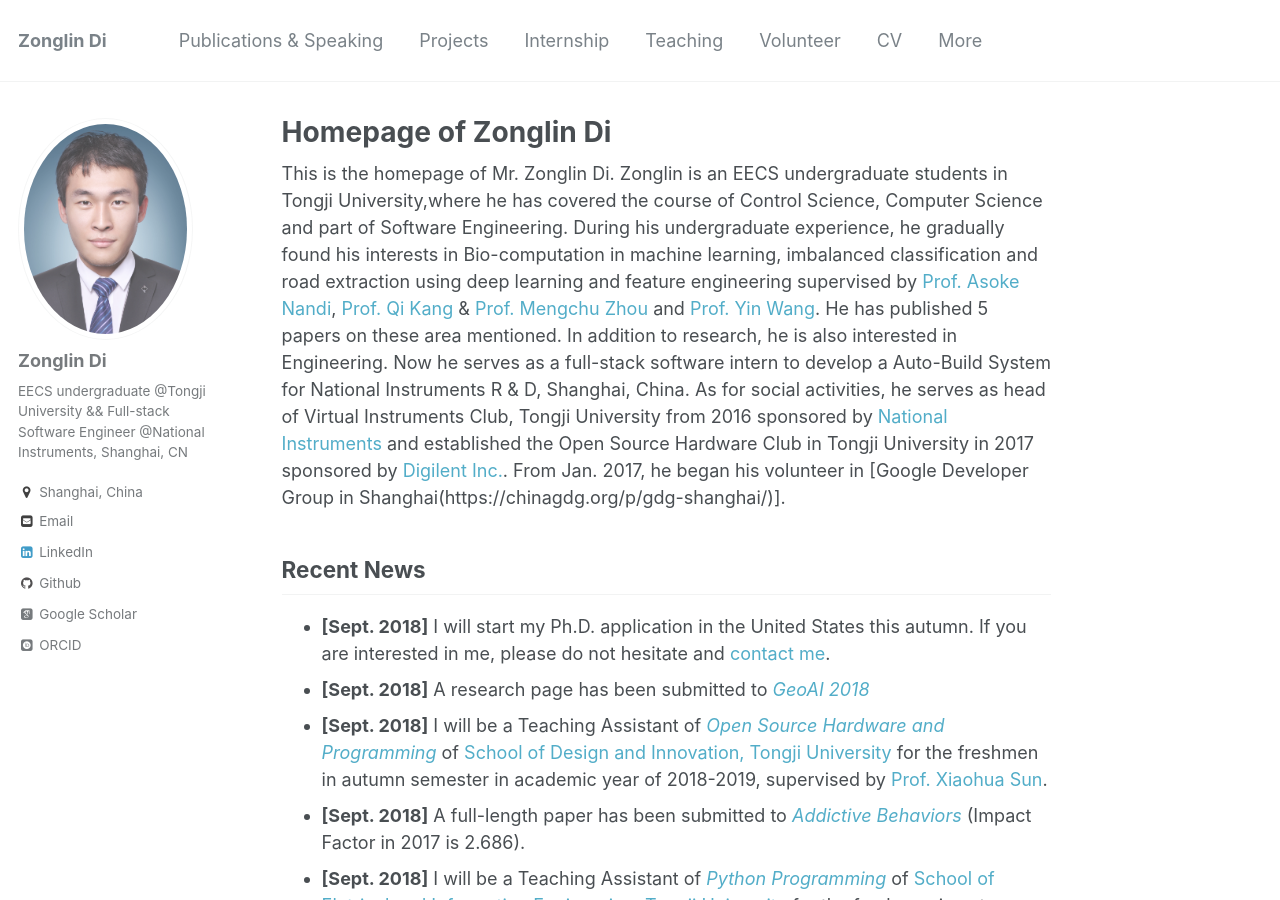
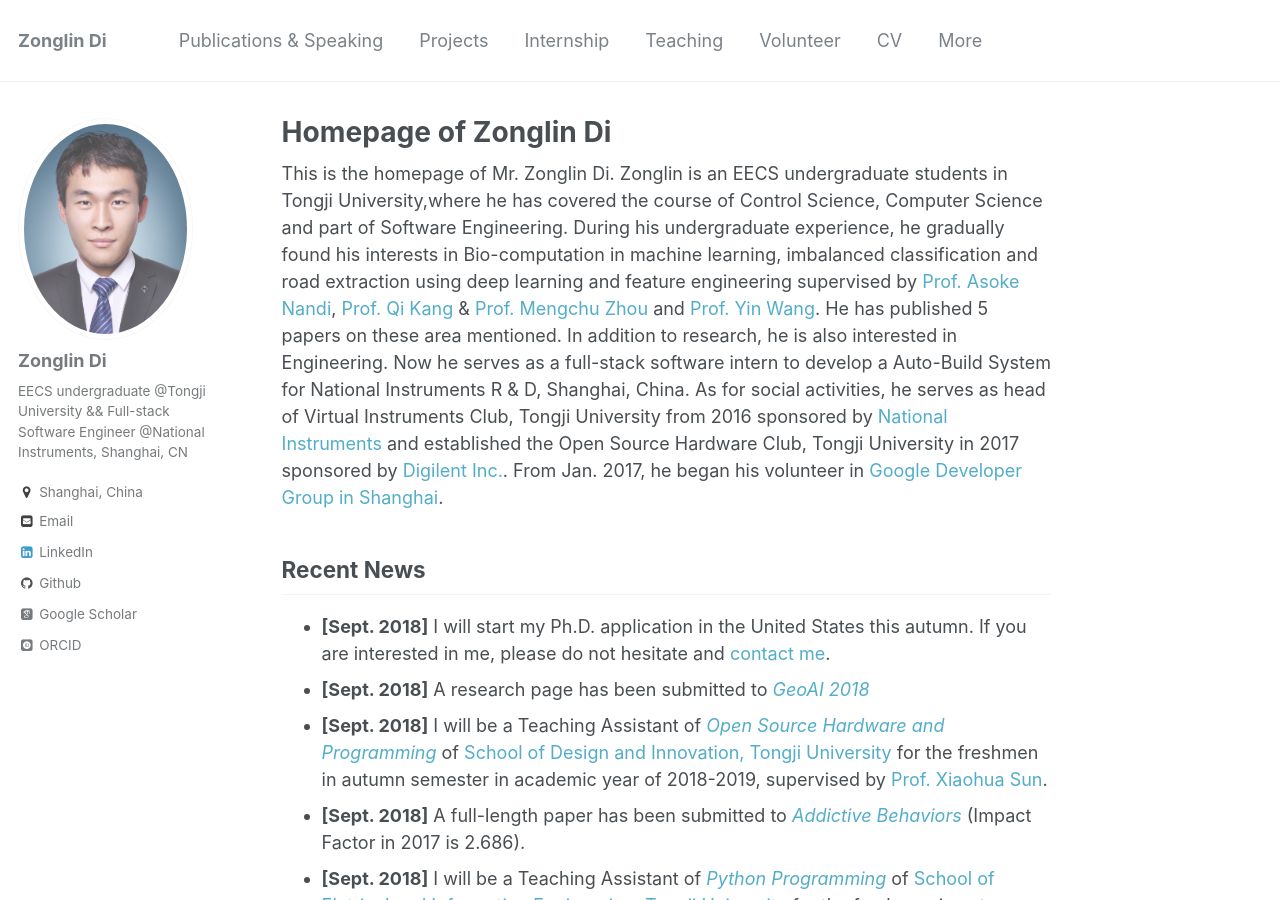
Before and after one commit to ElegantLin/elegantlin.github.io, a Jekyll site: the page built from _pages/about.md, in a window 1280 px wide and 900 px high. Built offline with Jekyll 4.4.1, drawn with Linux system fonts in a browser that asks for light colours; some web fonts are replaced; some of the changed text lies outside the part shown.

```diff
--- a/_pages/about.md
+++ b/_pages/about.md
@@ -7,7 +7,7 @@ redirect_from:
   - /about/
   - /about.html
 ---
-This is the homepage of Mr. Zonglin Di. Zonglin is an EECS undergraduate students in Tongji University,where he has covered the course of Control Science, Computer Science and part of Software Engineering. During his undergraduate experience, he gradually found his interests in Bio-computation in machine learning, imbalanced classification and road extraction using deep learning and feature engineering supervised by [Prof. Asoke Nandi](http://www.brunel.ac.uk/people/asoke-k-nandi), [Prof. Qi Kang](https://scholar.google.com.hk/citations?user=t8K4P4wAAAAJ&hl=zh-CN) & [Prof. Mengchu Zhou](https://web.njit.edu/~zhou/) and [Prof. Yin Wang](http://web.eecs.umich.edu/~yinw/). He has published 5 papers on these area mentioned. In addition to research, he is also interested in Engineering. Now he serves as a full-stack software intern to develop a Auto-Build System for National Instruments R & D, Shanghai, China. As for social activities, he serves as head of Virtual Instruments Club, Tongji University from 2016 sponsored by [National Instruments](http://www.ni.com/en-us.html) and established the Open Source Hardware Club in Tongji University in 2017 sponsored by [Digilent Inc.](http://www.digilent.com.cn/). From Jan. 2017, he began his volunteer in [Google Developer Group in Shanghai(https://chinagdg.org/p/gdg-shanghai/)].
+This is the homepage of Mr. Zonglin Di. Zonglin is an EECS undergraduate students in Tongji University,where he has covered the course of Control Science, Computer Science and part of Software Engineering. During his undergraduate experience, he gradually found his interests in Bio-computation in machine learning, imbalanced classification and road extraction using deep learning and feature engineering supervised by [Prof. Asoke Nandi](http://www.brunel.ac.uk/people/asoke-k-nandi), [Prof. Qi Kang](https://scholar.google.com.hk/citations?user=t8K4P4wAAAAJ&hl=zh-CN) & [Prof. Mengchu Zhou](https://web.njit.edu/~zhou/) and [Prof. Yin Wang](http://web.eecs.umich.edu/~yinw/). He has published 5 papers on these area mentioned. In addition to research, he is also interested in Engineering. Now he serves as a full-stack software intern to develop a Auto-Build System for National Instruments R & D, Shanghai, China. As for social activities, he serves as head of Virtual Instruments Club, Tongji University from 2016 sponsored by [National Instruments](http://www.ni.com/en-us.html) and established the Open Source Hardware Club, Tongji University in 2017 sponsored by [Digilent Inc.](http://www.digilent.com.cn/). From Jan. 2017, he began his volunteer in [Google Developer Group in Shanghai](https://chinagdg.org/p/gdg-shanghai/).
 
 
 Recent News
```
Also changed, not shown: other parts of _pages/about.md (+8 -1 lines).
